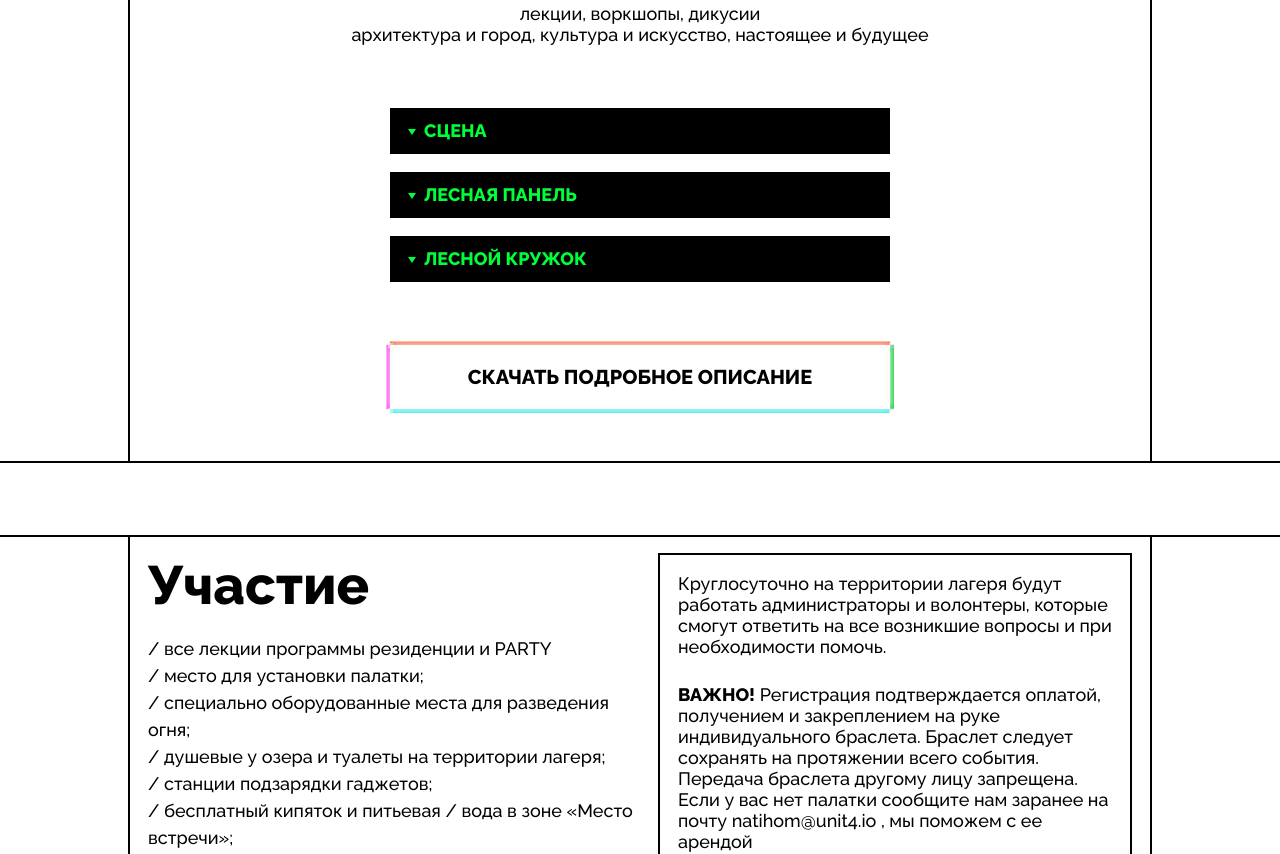
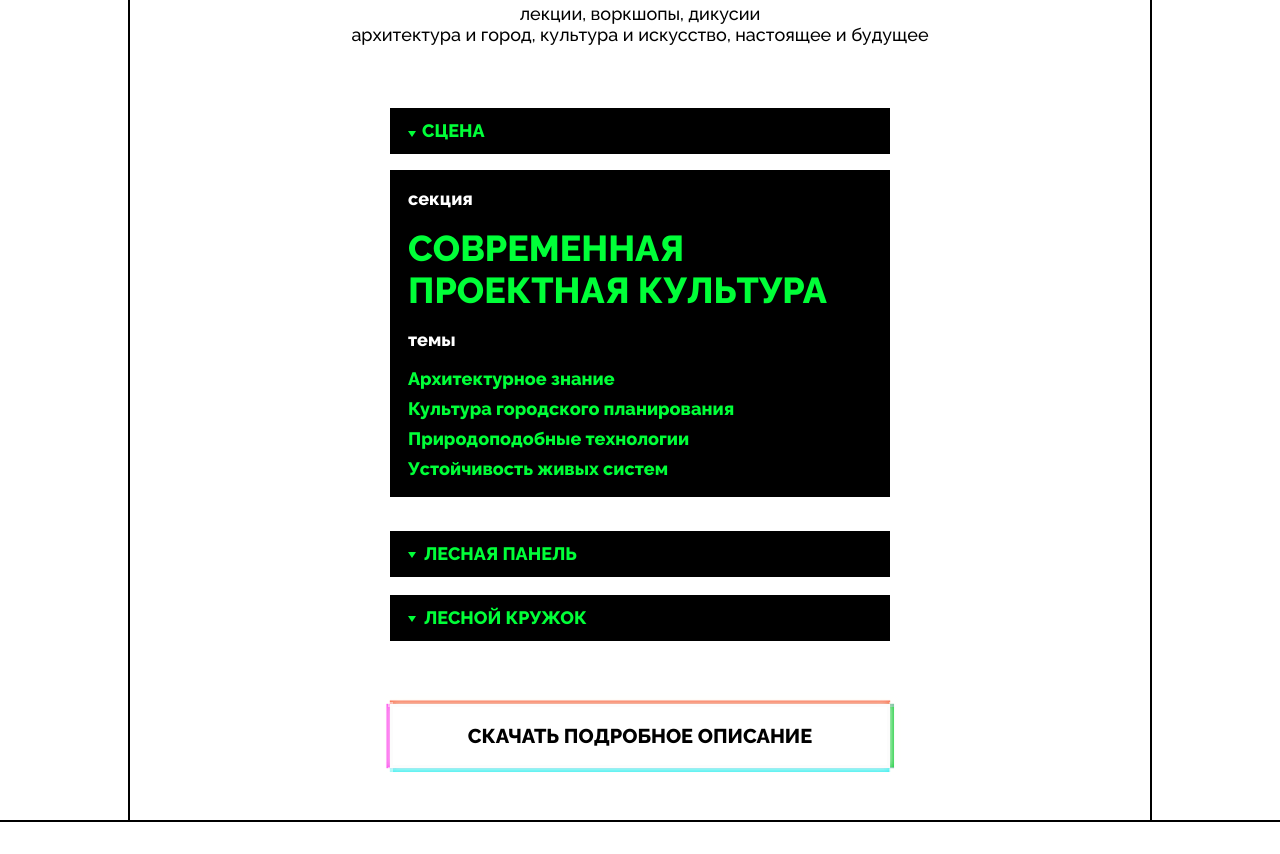
Before and after one commit to designunit/natihom, a Next.js app: page / in a window 1280 px wide. Shown: the part 4920-5774 px from the top of the page. Built offline with nearby package versions, Linux system fonts and the light colour scheme.

Commit message:
upd <Programm>

```diff
--- a/src/components/Programm/index.tsx
+++ b/src/components/Programm/index.tsx
@@ -37,10 +37,12 @@ export const Programm: React.FC<any> = () => {
                     <Collapse
                         accordion={true}
                         className={s.collapse}
+                        defaultActiveKey='сцена'
                     >
                         <Panel header='СЦЕНА'
                             className={s.panel}
                             headerClass={s.panelHeder}
+                            key='сцена'
                         >
                             <div className={s.text}>
                                 <div>секция</div>
@@ -75,6 +77,7 @@ export const Programm: React.FC<any> = () => {
                         <Panel header='ЛЕСНАЯ ПАНЕЛЬ'
                             className={s.panel}
                             headerClass={s.panelHeder}
+                            key='панель'
                         >
                             <div className={s.text}>
                                 <div>секция</div>
@@ -109,6 +112,7 @@ export const Programm: React.FC<any> = () => {
                         <Panel header='ЛЕСНОЙ КРУЖОК'
                             className={s.panel}
                             headerClass={s.panelHeder}
+                            key='кружок'
                         >
                             <div className={s.text}>
                                 <div>секция</div>
```
